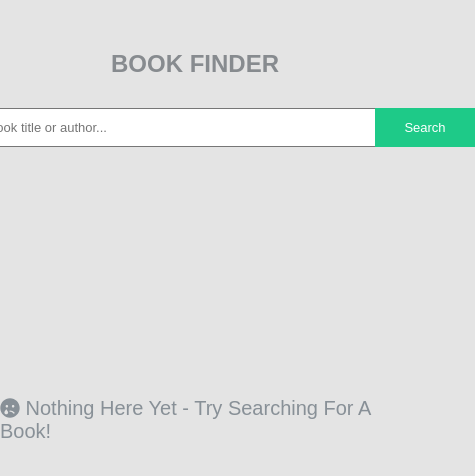
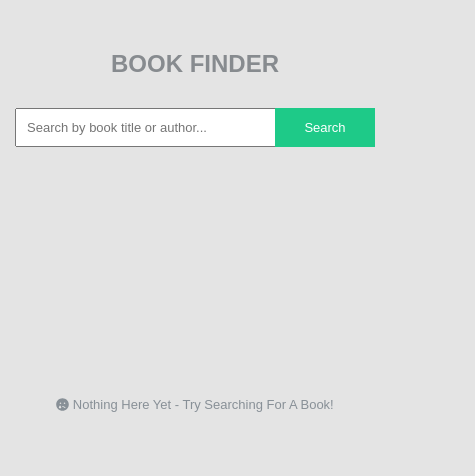
Before and after one commit to jidemobell/bookfinder, a React app: page / in a window 390 px wide. Shown: the top 476 px of the page, 475 px wide, since content can reach past the window. Built offline with nearby package versions, Linux system fonts and the light colour scheme.

Commit message:
add style for mobile media

```diff
--- a/src/stylesheets/page/app.scss
+++ b/src/stylesheets/page/app.scss
@@ -11,6 +11,9 @@
 html {
   font: normal 16px sans-serif;
   background: rgba(197, 197, 197, 0.452);
+  display: flex;
+  justify-content: center;
+  align-items: center;
 }
 
 .main {
@@ -89,3 +92,19 @@ form {
     font-size: 20px;
   }
 }
+
+@media (max-width: 400px) {
+
+  form {
+    .findbar {
+      flex: 1;
+      width: 300px;
+    }
+  }
+
+  .books {
+    .initial-message {
+      font-size: 13px;
+    }
+  }
+}
```
